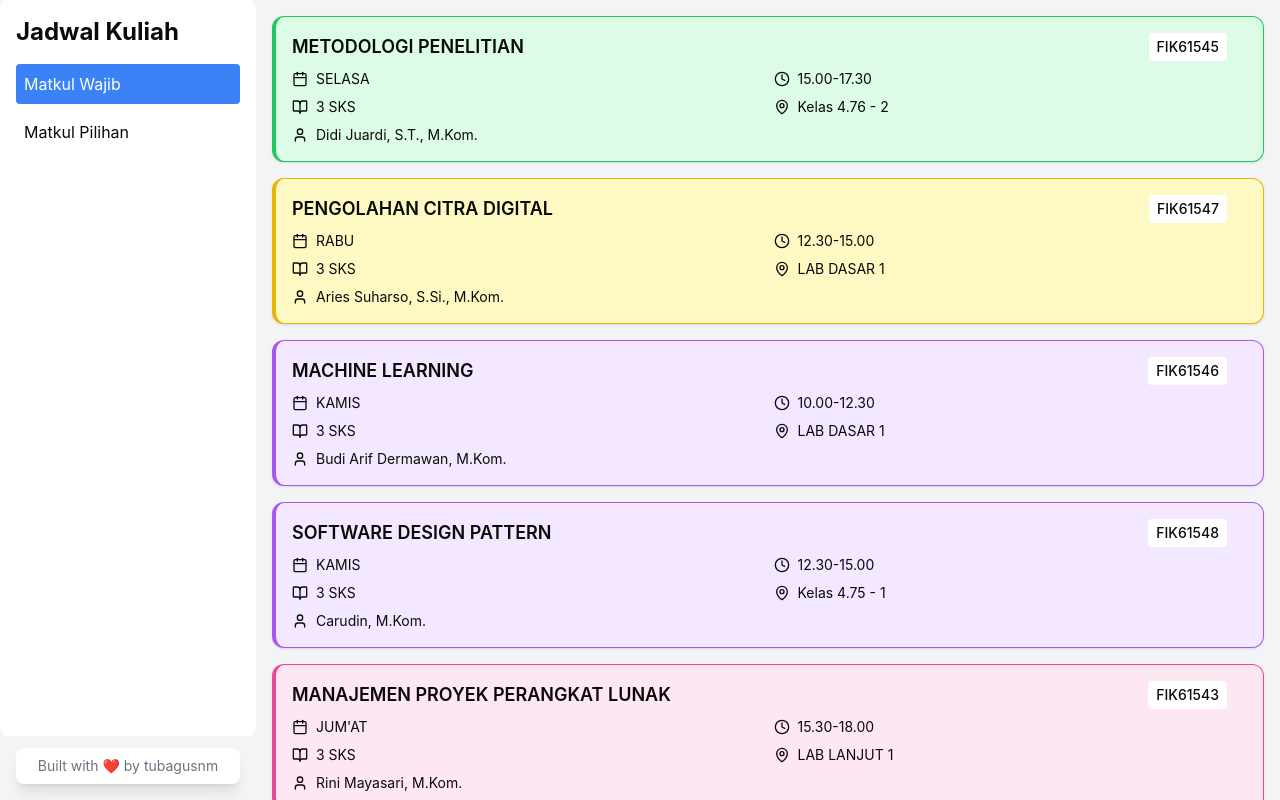
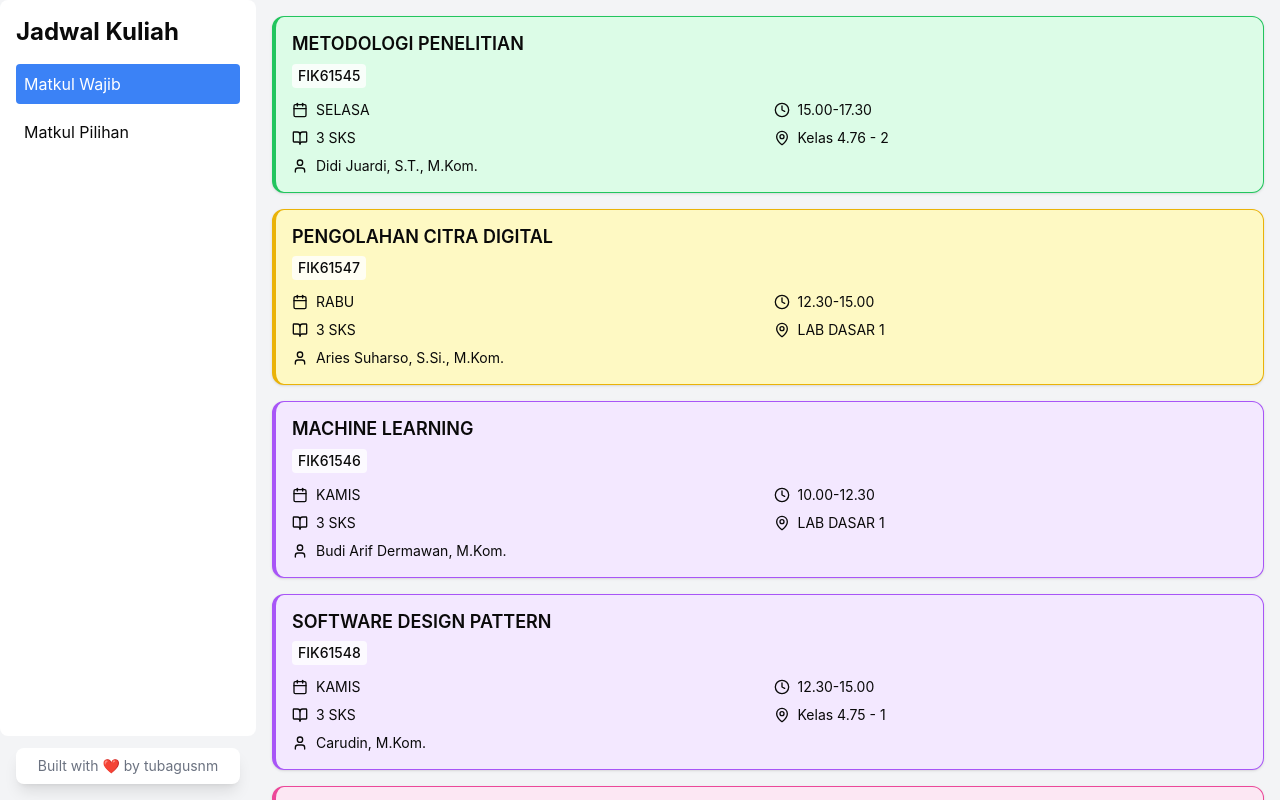
Before and after one commit to 0xtbug/jadwal-kuliah, a React (Vite) app: page / in a window 1280 px wide. Built offline with nearby package versions, Linux system fonts and the light colour scheme.

Commit message:
refactor(ScheduleCard): improve card layout and add session information display

```diff
--- a/src/components/schedule/ScheduleCard.jsx
+++ b/src/components/schedule/ScheduleCard.jsx
@@ -1,13 +1,15 @@
-import PropTypes from 'prop-types'
-import { Calendar, Clock, BookOpen, User, MapPin, Pin } from "lucide-react"
-import { Card, CardContent } from "@/components/ui/card"
-import { dayColors } from "@/config/scheduleData"
+import PropTypes from "prop-types";
+import { Calendar, Clock, BookOpen, User, MapPin, Pin } from "lucide-react";
+import { Card, CardContent } from "@/components/ui/card";
+import { dayColors } from "@/config/scheduleData";
 
 export function ScheduleCard({ item, isPinned, onTogglePin }) {
   return (
     <Card
-      className={`${dayColors[item.day]} overflow-hidden relative transform transition-all duration-300 ease-in-out ${
-        isPinned ? 'scale-[1.02] shadow-lg' : ''
+      className={`${
+        dayColors[item.day]
+      } overflow-hidden relative transform transition-all duration-300 ease-in-out ${
+        isPinned ? "scale-[1.02] shadow-lg" : ""
       }`}
     >
       {item.group === "KELAS PILIHAN" && (
@@ -19,18 +21,25 @@ export function ScheduleCard({ item, isPinned, onTogglePin }) {
           <Pin
             className={`h-4 w-4 transition-transform duration-300 ${
               isPinned
-                ? 'rotate-[405deg]'
-                : 'rotate-45 opacity-50 hover:opacity-100'
+                ? "rotate-[405deg]"
+                : "rotate-45 opacity-50 hover:opacity-100"
             }`}
           />
         </button>
       )}
       <CardContent className="p-4">
-        <div className="flex justify-between items-center mb-2">
-          <h3 className="text-lg font-semibold">{item.subject}</h3>
-          {/* <span className="text-sm font-medium bg-white px-2 py-1 rounded mr-5">{item.code}</span> */}
-          <span className="text-sm font-medium bg-white px-2 py-1 rounded mr-5">{item.code}</span>
-
+        <div className="flex flex-col gap-2 mb-3">
+          <h3 className="text-lg font-semibold leading-tight">{item.subject}</h3>
+          <div className="flex items-center gap-1 whitespace-nowrap">
+            {item.session && (
+              <span className="text-sm font-medium bg-white/80 px-1.5 py-0.5 rounded">
+                {item.session}
+              </span>
+            )}
+            <span className="text-sm font-medium bg-white/80 px-1.5 py-0.5 rounded">
+              {item.code}
+            </span>
+          </div>
         </div>
         <div className="grid grid-cols-2 gap-2 text-sm">
           <div className="flex items-center">
@@ -56,7 +65,7 @@ export function ScheduleCard({ item, isPinned, onTogglePin }) {
         </div>
       </CardContent>
     </Card>
-  )
+  );
 }
 
 ScheduleCard.propTypes = {
@@ -71,7 +80,8 @@ ScheduleCard.propTypes = {
     group: PropTypes.string.isRequired,
     room: PropTypes.string.isRequired,
     department: PropTypes.string.isRequired,
+    session: PropTypes.string,
   }).isRequired,
   isPinned: PropTypes.bool.isRequired,
   onTogglePin: PropTypes.func.isRequired,
-}
+};
```
